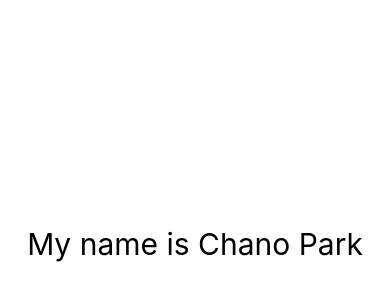
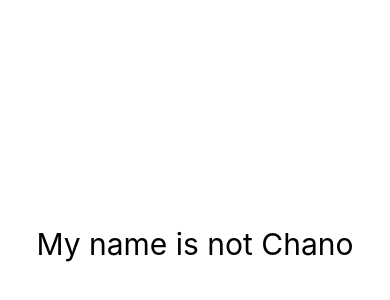
Before and after one commit to chanoh-park/react-native-component, a React Native app: screen / in a window 390 px wide. Shown: the part 178-478 px from the top of the page. Built offline with nearby package versions, Linux system fonts and the light colour scheme.

Commit message:
second commit

```diff
--- a/App.js
+++ b/App.js
@@ -3,7 +3,7 @@ import React from "react";
 import { StyleSheet, Text, View } from "react-native";
 
 export default function App() {
-  const name = "Chano";
+  const name = "Test";
 
   return (
     // if
@@ -19,10 +19,19 @@ export default function App() {
     // </View>
 
     // 삼항 연산자
+    // <View style={styles.container}>
+    //   <Text style={styles.text}>
+    //     My name is {name === "Chano" ? "Chano Park" : "React Native"}
+    //   </Text>
+    //   <StatusBar style="auto" />
+    // </View>
+
+    // AND 연산자와 OR 연산자
     <View style={styles.container}>
-      <Text style={styles.text}>
-        My name is {name === "Chano" ? "Chano Park" : "React Native"}
-      </Text>
+      {name === "Chano" && <Text style={styles.text}>My name is Chano</Text>}
+      {name !== "Chano" && (
+        <Text style={styles.text}>My name is not Chano</Text>
+      )}
       <StatusBar style="auto" />
     </View>
   );
```
